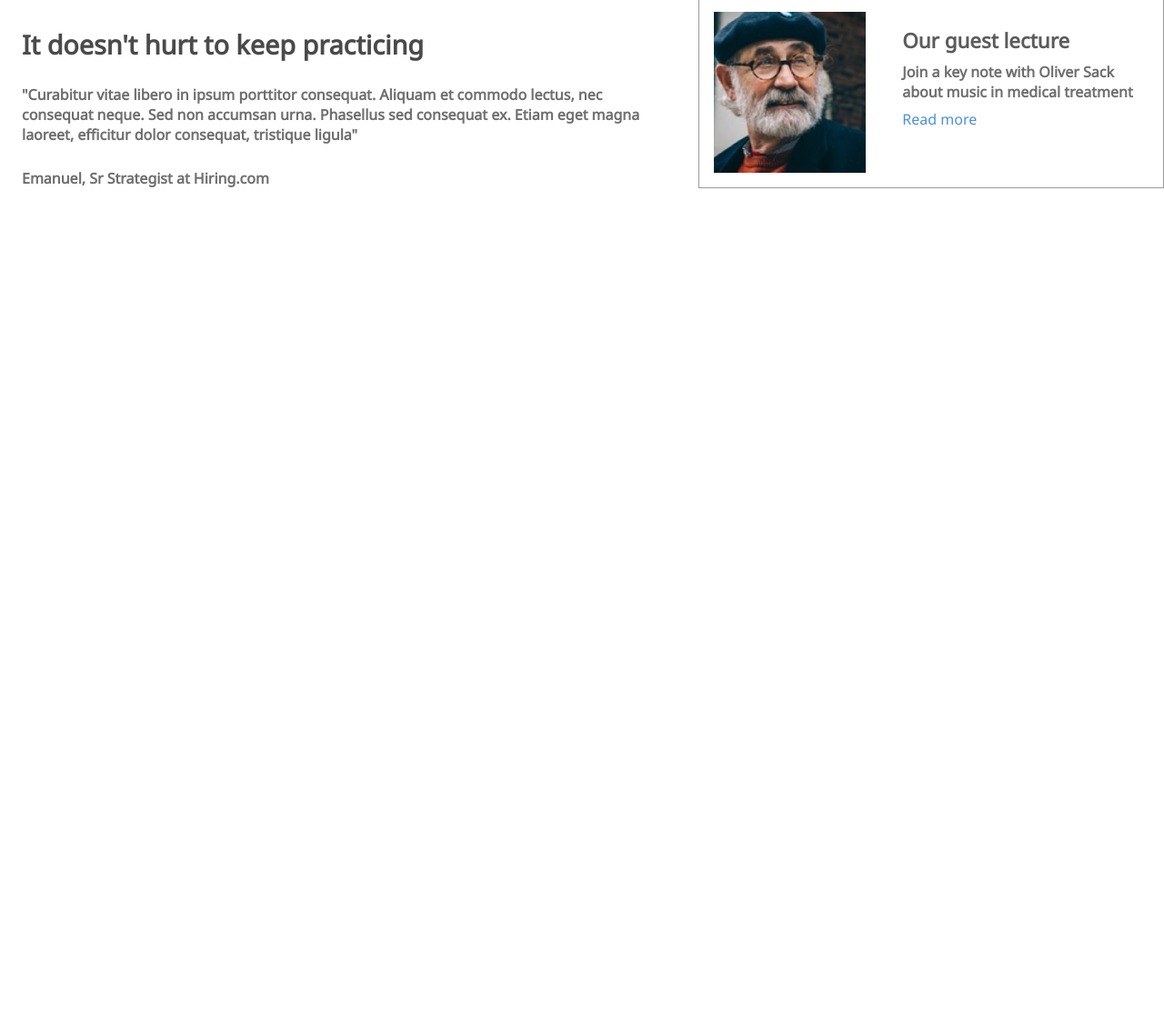
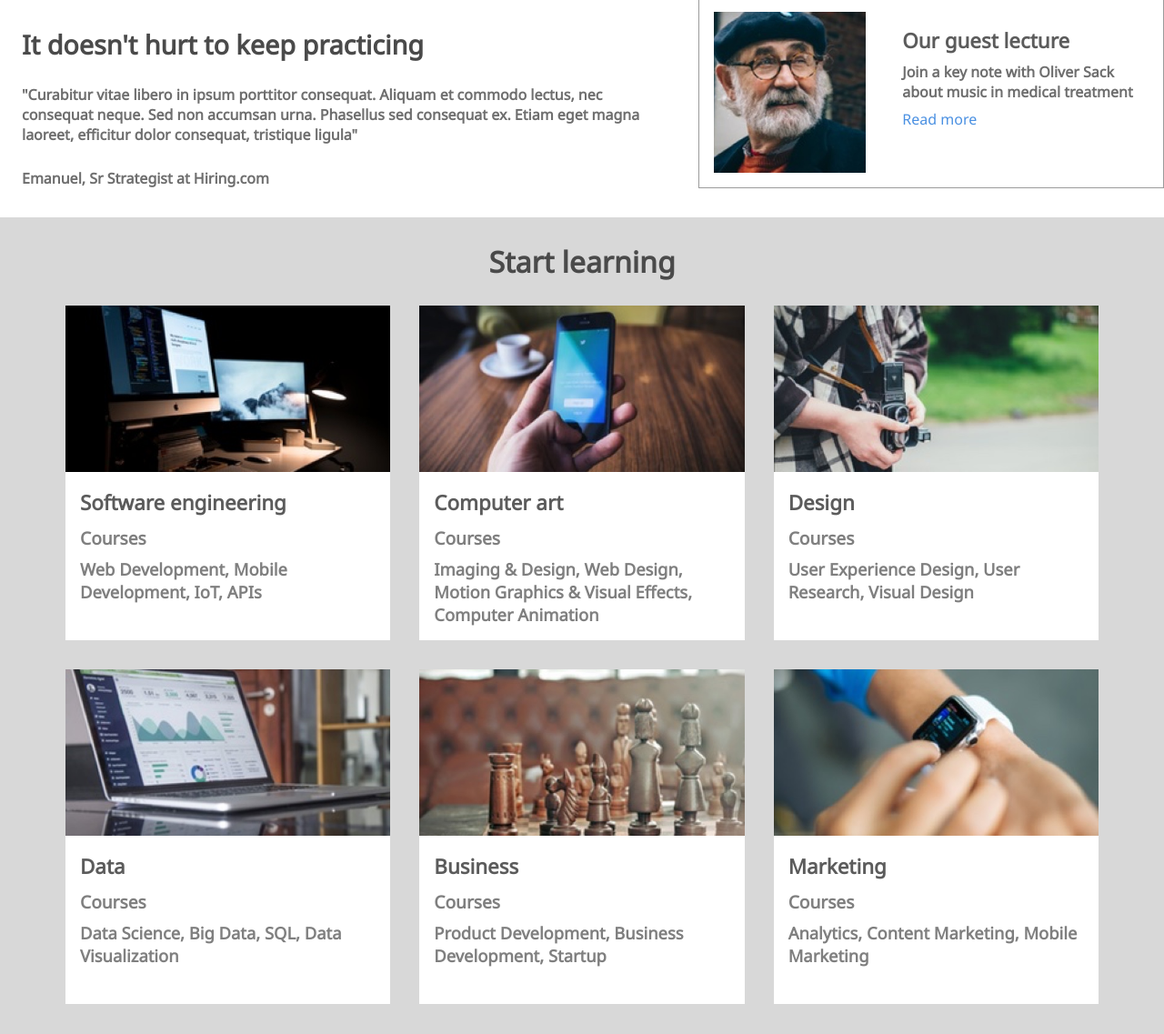
Before and after one commit to virachai/jsd8-colmar-academy, a plain HTML site: page index.html in a window 1280 px wide. Shown: the part 1120-2257 px from the top of the page at 91% size. Before the commit the page ends 1359 px from the top, so only its background shows below. Drawn offline with Linux system fonts and the light colour scheme.

Commit message:
create section course

```diff
--- /dev/null
+++ b/assets/css/section-courses.css
@@ -0,0 +1,99 @@
+/* section of courses */
+main > section.course {
+  padding: 32px 16px;
+  flex-direction: column;
+  background-color: #fff;
+  border: 1px solid #d8d8d8;
+  border-left: 0;
+  border-right: 0;
+}
+main > section.course > h2 {
+  padding: 0;
+  margin: 0;
+  text-align: center;
+  font-size: 2rem;
+  line-height: 2rem;
+  font-weight: 700;
+  color: #4a4a4a;
+  width: 100%;
+  margin-bottom: 16px;
+}
+
+main > section.course > .container {
+  display: flex;
+  flex-direction: column;
+  row-gap: 8px;
+}
+
+main > section.course > .container img {
+  max-width: 100%;
+}
+
+main > section.course > .container h3 {
+  background-color: #d8d8d8;
+  text-align: left;
+  padding: 16px 16px 24px;
+  line-height: 2.2rem;
+  margin: 0;
+  color: #4a4a4a;
+}
+main > section.course > .container .course__letter + .course__letter {
+  margin-top: 8px;
+}
+
+@media only screen and (min-width: 768px) {
+  main > section.course > h2 {
+    margin-bottom: 32px;
+  }
+  main > section.course {
+    padding: 32px 72px;
+  }
+  main > section.course > .container {
+    row-gap: 32px;
+    column-gap: 32px;
+    /* flex-wrap: wrap;
+    justify-content: center; */
+    display: grid;
+    grid-template-columns: 1fr 1fr 1fr;
+    grid-template-rows: 1fr 1fr;
+  }
+  main > section.course > .container > div {
+    /* max-width: calc((100% / 3) - 32px + (32px / 3)); */
+    background-color: #fff;
+  }
+  main > section.course > .container .course__letter {
+    padding: 16px;
+  }
+  main > section.course > .container .course__letter h3,
+  main > section.course > .container .course__letter h5,
+  main > section.course > .container .course__letter h6 {
+    padding: 0;
+    margin: 0;
+    font-size: 1.4rem;
+    color: #4a4a4a;
+  }
+  main > section.course > .container .course__letter h5 {
+    margin: 8px 0;
+  }
+  main > section.course > .container .course__letter h5,
+  main > section.course > .container .course__letter h6 {
+    font-size: 1.2rem;
+    color: #4a4a4a;
+    opacity: 0.7;
+  }
+  main > section.course > .container .course__letter h6 {
+    font-size: 1.15rem;
+  }
+  main > section.course {
+    background-color: #d8d8d8;
+  }
+  main > section.course > .container h3 {
+    background-color: transparent;
+    padding: 0;
+    margin: 0;
+    text-align: left;
+  }
+  main > section.course .course__small:hover {
+    transform: scale(1.015);
+  }
+}
--- a/index.html
+++ b/index.html
@@ -14,6 +14,7 @@
     <link rel="stylesheet" href="./assets/css/header.css" />
     <link rel="stylesheet" href="./assets/css/section-hero.css" />
     <link rel="stylesheet" href="./assets/css/section-information.css" />
+    <link rel="stylesheet" href="./assets/css/section-courses.css" />
     <link rel="stylesheet" href="./assets/css/main.css" />
   </head>
   <body>
@@ -152,6 +153,99 @@
         </div>
       </section>
       <!-- section of information > close  -->
+
+      <!-- section of courses > open -->
+      <section class="course">
+        <h2>Start learning</h2>
+        <div class="container">
+          <div class="course__small">
+            <img
+              class="hidden desktop"
+              src="./assets/images/course-software.jpg"
+              alt="desktop computer for software engineering"
+            />
+            <div class="course__letter">
+              <h3>Software engineering</h3>
+              <h5 class="hidden desktop">Courses</h5>
+              <h6 class="hidden desktop">
+                Web Development, Mobile Development, IoT, APIs
+              </h6>
+            </div>
+          </div>
+          <div class="course__small">
+            <img
+              class="hidden desktop"
+              src="./assets/images/course-computer-art.jpg"
+              alt="computer art"
+            />
+            <div class="course__letter">
+              <h3>Computer art</h3>
+              <h5 class="hidden desktop">Courses</h5>
+              <h6 class="hidden desktop">
+                Imaging & Design, Web Design, Motion Graphics & Visual Effects,
+                Computer Animation
+              </h6>
+            </div>
+          </div>
+          <div class="course__small">
+            <img
+              class="hidden desktop"
+              src="./assets/images/course-design.jpg"
+              alt="design"
+            />
+            <div class="course__letter">
+              <h3>Design</h3>
+              <h5 class="hidden desktop">Courses</h5>
+              <h6 class="hidden desktop">
+                User Experience Design, User Research, Visual Design
+              </h6>
+            </div>
+          </div>
+          <div class="course__small">
+            <img
+              class="hidden desktop"
+              src="./assets/images/course-data.jpg"
+              alt="data science"
+            />
+            <div class="course__letter">
+              <h3>Data</h3>
+              <h5 class="hidden desktop">Courses</h5>
+              <h6 class="hidden desktop">
+                Data Science, Big Data, SQL, Data Visualization
+              </h6>
+            </div>
+          </div>
+          <div class="course__small">
+            <img
+              class="hidden desktop"
+              src="./assets/images/course-business.jpg"
+              alt="business"
+            />
+            <div class="course__letter">
+              <h3>Business</h3>
+              <h5 class="hidden desktop">Courses</h5>
+              <h6 class="hidden desktop">
+                Product Development, Business Development, Startup
+              </h6>
+            </div>
+          </div>
+          <div class="course__small">
+            <img
+              class="hidden desktop"
+              src="./assets/images/course-marketing.jpg"
+              alt="marketing"
+            />
+            <div class="course__letter">
+              <h3>Marketing</h3>
+              <h5 class="hidden desktop">Courses</h5>
+              <h6 class="hidden desktop">
+                Analytics, Content Marketing, Mobile Marketing
+              </h6>
+            </div>
+          </div>
+        </div>
+      </section>
+      <!-- section of courses > close -->
     </main>
   </body>
 </html>
```
